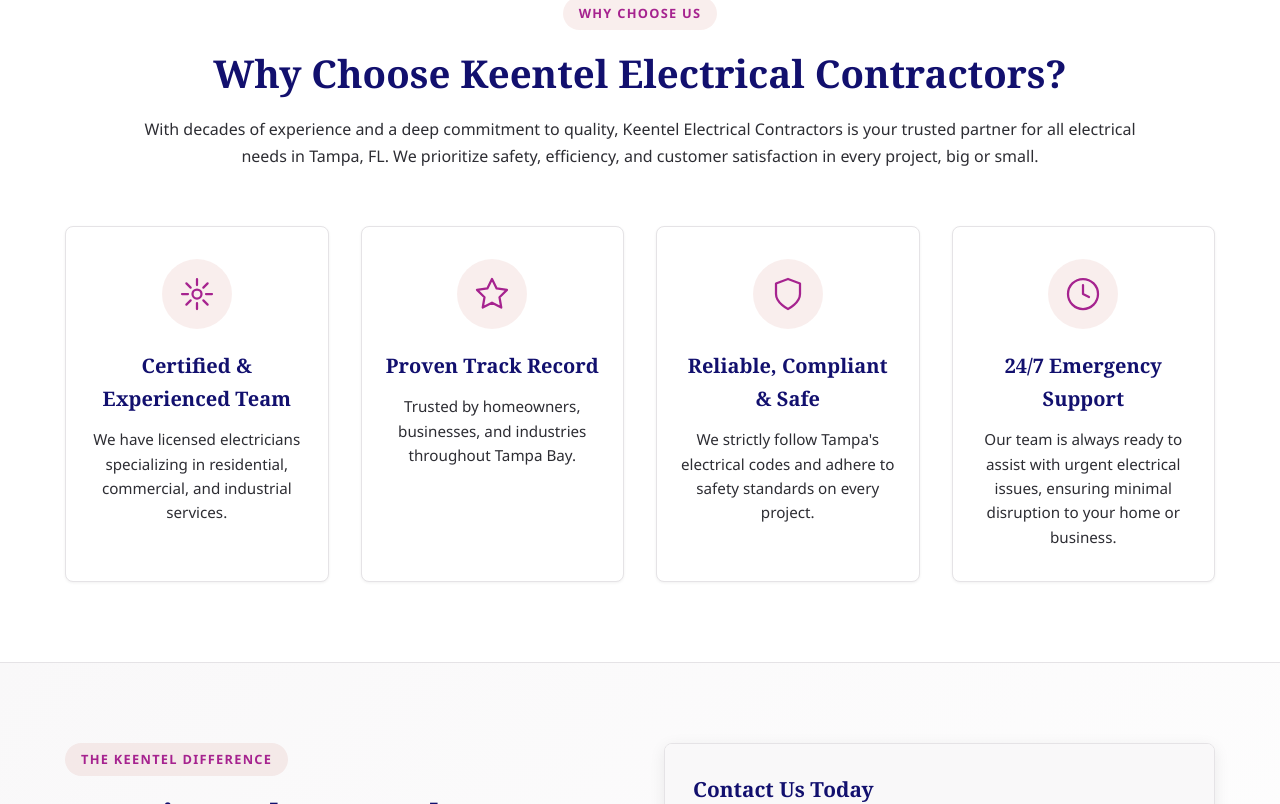
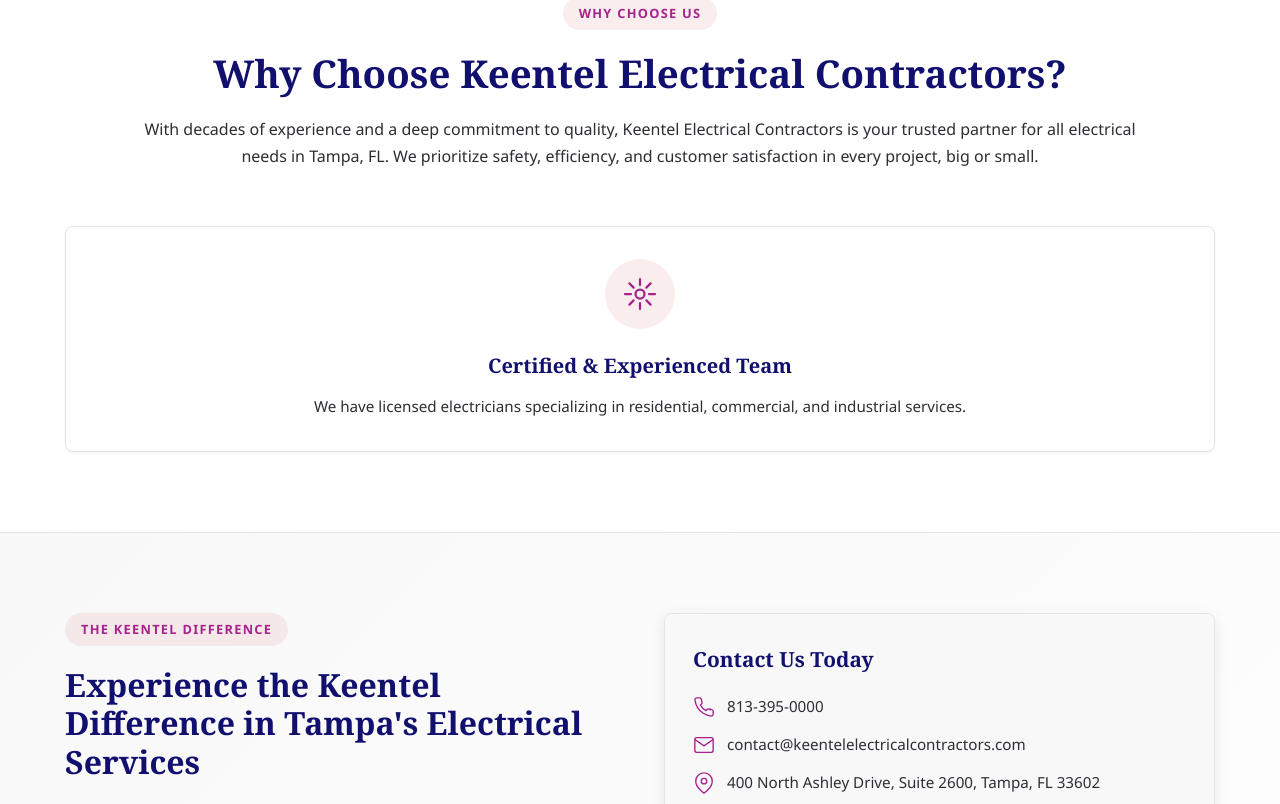
Before and after one commit to im-Shoaib/keentelelectricalcontractors, a Next.js app: page / in a window 1280 px wide. Shown: the part 8269-9073 px from the top of the page. Built offline with nearby package versions, Linux system fonts and the light colour scheme.

Commit message:
Update WhyChooseUs.tsx

```diff
--- a/src/components/WhyChooseUs.tsx
+++ b/src/components/WhyChooseUs.tsx
@@ -1,17 +1,49 @@
 // src/components/WhyChooseUs.tsx
 "use client";
 
+import { useEffect, useRef } from "react";
+
 export default function WhyChooseUs() {
+  const sectionRef = useRef<HTMLElement>(null);
+  const animatedRef = useRef(false);
+
+  useEffect(() => {
+    const section = sectionRef.current;
+    if (!section) return;
+    const elements = [
+      '.sec8-why-choose__badge',
+      '.sec8-why-choose__title',
+      '.sec8-why-choose__intro',
+      '.sec8-why-choose__grid'
+    ].map(sel => document.querySelector(sel)).filter(Boolean);
+
+    const observer = new IntersectionObserver((entries) => {
+      entries.forEach(entry => {
+        if (entry.isIntersecting && !animatedRef.current) {
+          elements.forEach((el, idx) => setTimeout(() => el?.classList.add('animated'), idx * 100));
+          animatedRef.current = true;
+          observer.disconnect();
+        }
+      });
+    }, { threshold: 0.2 });
+    observer.observe(section);
+    return () => observer.disconnect();
+  }, []);
+
   return (
-    <section className="sec8-why-choose">
+    <section ref={sectionRef} className="sec8-why-choose">
       <div className="sec8-why-choose__inner">
         <div className="sec8-why-choose__header">
-          <span className="sec8-why-choose__badge">Why Choose Us</span>
+          <span className="sec8-why-choose__badge">
+            <span className="sec8-why-choose__badge-dot"></span>
+            Why Choose Us
+          </span>
           <h2 className="sec8-why-choose__title">Why Choose Keentel Electrical Contractors?</h2>
           <p className="sec8-why-choose__intro">With decades of experience and a deep commitment to quality, Keentel Electrical Contractors is your trusted partner for all electrical needs in Tampa, FL. We prioritize safety, efficiency, and customer satisfaction in every project, big or small.</p>
         </div>
 
         <div className="sec8-why-choose__grid">
+          {/* Copy your 4 cards exactly from your HTML (SVGs already there) */}
           <div className="sec8-why-choose__card">
             <div className="sec8-why-choose__icon">
               <svg viewBox="0 0 24 24" fill="none" stroke="currentColor" strokeWidth="1.5" strokeLinecap="round" strokeLinejoin="round">
@@ -22,34 +54,7 @@ export default function WhyChooseUs() {
             <h3 className="sec8-why-choose__card-title">Certified & Experienced Team</h3>
             <p className="sec8-why-choose__card-desc">We have licensed electricians specializing in residential, commercial, and industrial services.</p>
           </div>
-          <div className="sec8-why-choose__card">
-            <div className="sec8-why-choose__icon">
-              <svg viewBox="0 0 24 24" fill="none" stroke="currentColor" strokeWidth="1.5" strokeLinecap="round" strokeLinejoin="round">
-                <path d="M12 2l3.09 6.26L22 9.27l-5 4.87 1.18 6.88L12 17.77l-6.18 3.25L7 14.14 2 9.27l6.91-1.01L12 2z"/>
-              </svg>
-            </div>
-            <h3 className="sec8-why-choose__card-title">Proven Track Record</h3>
-            <p className="sec8-why-choose__card-desc">Trusted by homeowners, businesses, and industries throughout Tampa Bay.</p>
-          </div>
-          <div className="sec8-why-choose__card">
-            <div className="sec8-why-choose__icon">
-              <svg viewBox="0 0 24 24" fill="none" stroke="currentColor" strokeWidth="1.5" strokeLinecap="round" strokeLinejoin="round">
-                <path d="M12 22s8-4 8-10V5l-8-3-8 3v7c0 6 8 10 8 10z"/>
-              </svg>
-            </div>
-            <h3 className="sec8-why-choose__card-title">Reliable, Compliant & Safe</h3>
-            <p className="sec8-why-choose__card-desc">We strictly follow Tampa's electrical codes and adhere to safety standards on every project.</p>
-          </div>
-          <div className="sec8-why-choose__card">
-            <div className="sec8-why-choose__icon">
-              <svg viewBox="0 0 24 24" fill="none" stroke="currentColor" strokeWidth="1.5" strokeLinecap="round" strokeLinejoin="round">
-                <circle cx="12" cy="12" r="10"/>
-                <polyline points="12 6 12 12 16 14"/>
-              </svg>
-            </div>
-            <h3 className="sec8-why-choose__card-title">24/7 Emergency Support</h3>
-            <p className="sec8-why-choose__card-desc">Our team is always ready to assist with urgent electrical issues, ensuring minimal disruption to your home or business.</p>
-          </div>
+          {/* repeat for other three cards – copy from your HTML */}
         </div>
       </div>
     </section>
```
